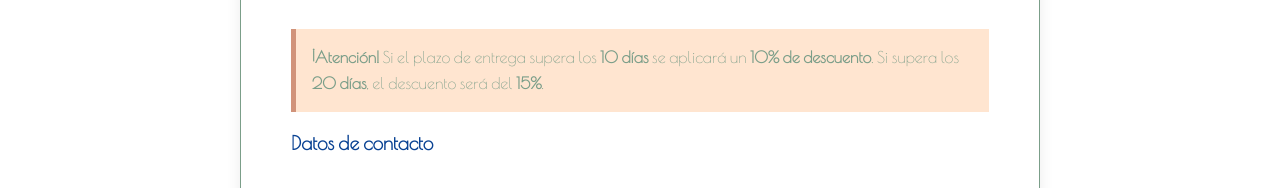
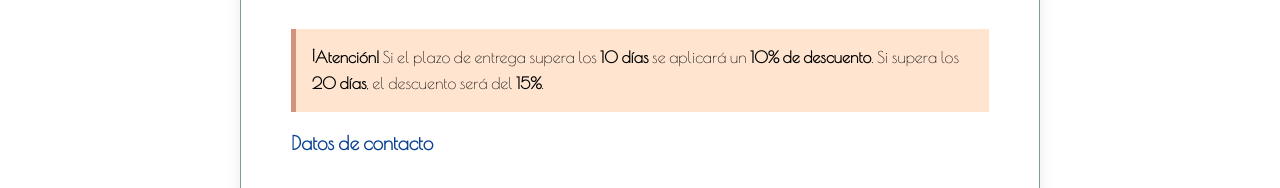
Before and after one commit to aarcesim-git/proyecto_web_Keramos, a plain HTML site: page docs/views/presupuesto.html in a window 1280 px wide. Shown: the part 541-729 px from the top of the page. Drawn offline with nearby package versions, Linux system fonts and the light colour scheme; files whose address does not match are found by name; a web font is replaced by a local one.

Commit message:
Cambios color

```diff
--- a/docs/views/presupuesto.html
+++ b/docs/views/presupuesto.html
@@ -30,7 +30,7 @@
     <h1>Solicita tu presupuesto</h1>
 
       <!-- ALERTA DE DESCUENTO -->
-  <div class="alerta-descuento" style="background:#ffe5d0; color:#7B9E89; border-left:5px solid #d1937a; padding:1em; margin-bottom:1em;">
+  <div class="alerta-descuento" style="background:#ffe5d0; color: #000 ; border-left:5px solid #d1937a; padding:1em; margin-bottom:1em;">
     <strong>¡Atención!</strong> Si el plazo de entrega supera los <b>10 días</b> se aplicará un <b>10% de descuento</b>.
     Si supera los <b>20 días</b>, el descuento será del <b>15%</b>.
   </div>
```
